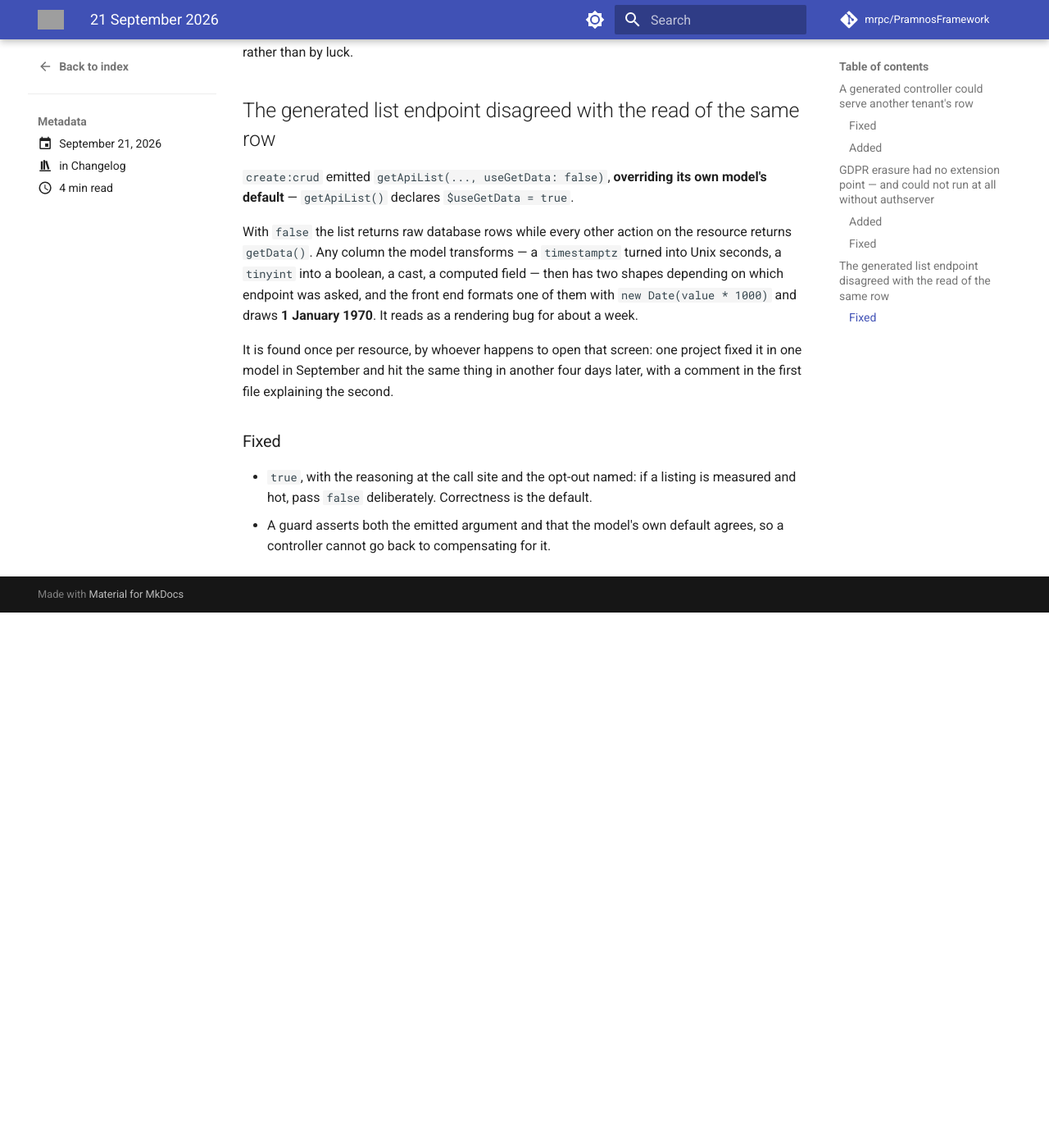
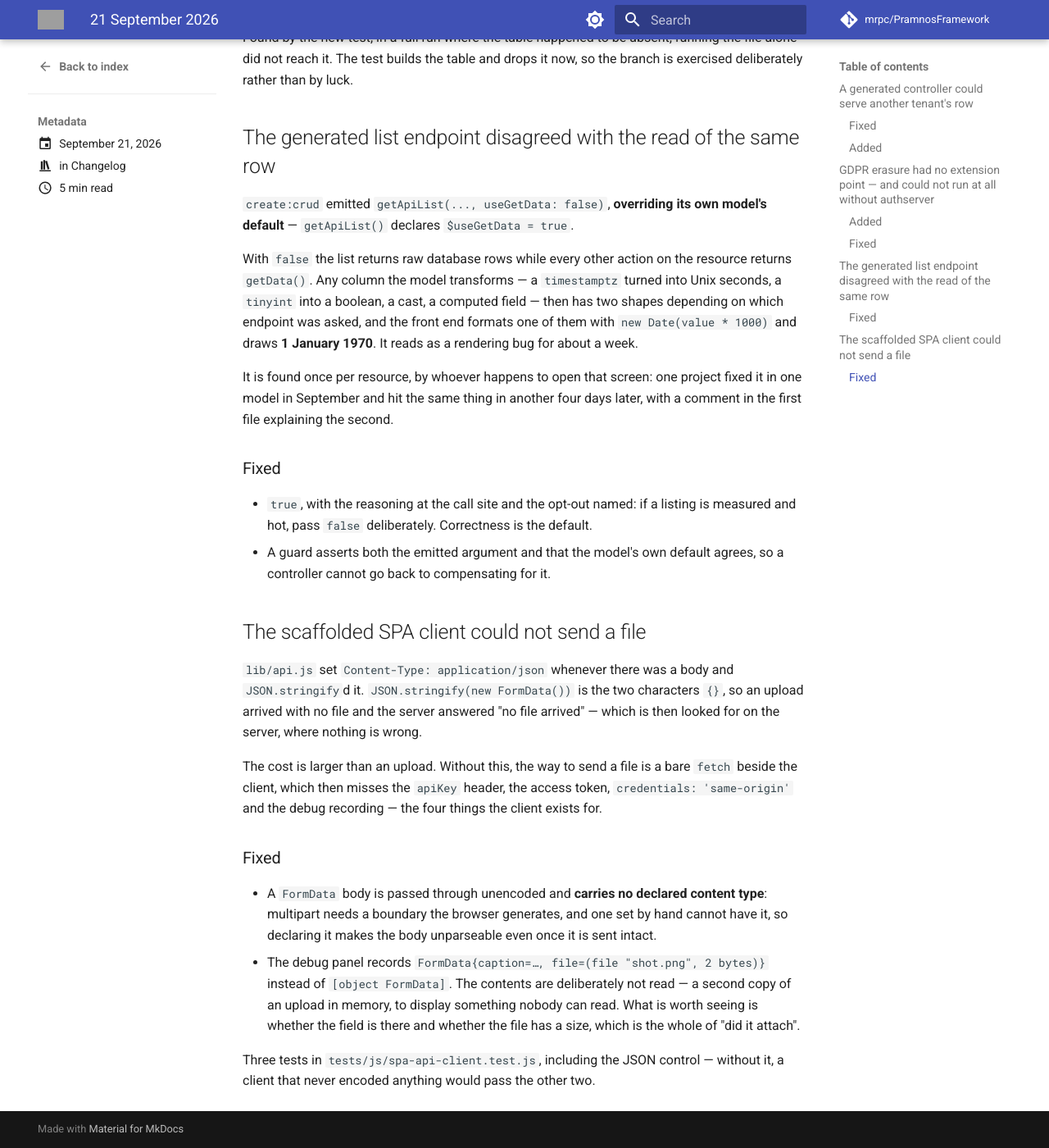
Before and after one commit to mrpc/PramnosFramework, an MkDocs documentation site: the page built from docs/version-history/posts/2026-09-21.md, in a window 1280 px wide and 1400 px high, scrolled down 2418 px. Shown: the whole window at 82% size. Built offline with MkDocs 1.6.1 and Material for MkDocs 9.7.7, drawn with Linux system fonts in a browser that asks for light colours; comment, search, counter and statistics services are not loaded; before the commit the page ends 3165 px from its top, so only the background shows below that; some of the changed text lies outside the part shown; grey boxes are pictures that could not be loaded.

Commit message:
fix(scaffolding): the scaffolded SPA client could not send a file
`lib/api.js` set `Content-Type: application/json` whenever there was a body and
`JSON.stringify`d it. `JSON.stringify(new FormData())` is the two characters
`{}`, so an upload arrived with no file and the server answered "no file
arrived" — looked for on the server, where nothing is wrong.

The cost is larger than an upload. Without this, the way to send a file is a
bare `fetch` beside the client, which then misses the apiKey header, the access
token, `credentials: 'same-origin'` and the debug recording — the four things
the client exists for.

A FormData body is passed through unencoded and carries no declared content
type: multipart needs a boundary the browser generates, and one set by hand
cannot have it, so declaring it makes the body unparseable even once it is sent
intact.

The debug panel records `FormData{caption=…, file=(file "shot.png", 2 bytes)}`
rather than `[object FormData]`. The contents are deliberately not read — that
would be a second copy of an upload in memory to display something nobody can
read. Whether the field is there and whether the file has a size is the whole of
"did it attach".

Three tests, including the JSON control: without it a client that never encoded
anything would pass the other two.

```diff
--- a/docs/version-history/posts/2026-09-21.md
+++ b/docs/version-history/posts/2026-09-21.md
@@ -6,11 +6,12 @@ categories:
 
 # 21 September 2026
 
-3 changes:
+4 changes:
 
 - A generated controller could serve another tenant's row
 - GDPR erasure had no extension point — and could not run at all without `authserver`
 - The generated list endpoint disagreed with the read of the same row
+- The scaffolded SPA client could not send a file
 
 <!-- more -->
 
@@ -124,3 +125,29 @@ in the first file explaining the second.
   measured and hot, pass `false` deliberately. Correctness is the default.
 - A guard asserts both the emitted argument and that the model's own default agrees, so a
   controller cannot go back to compensating for it.
+
+
+## The scaffolded SPA client could not send a file
+
+`lib/api.js` set `Content-Type: application/json` whenever there was a body and
+`JSON.stringify`d it. `JSON.stringify(new FormData())` is the two characters `{}`, so an
+upload arrived with no file and the server answered "no file arrived" — which is then
+looked for on the server, where nothing is wrong.
+
+The cost is larger than an upload. Without this, the way to send a file is a bare `fetch`
+beside the client, which then misses the `apiKey` header, the access token,
+`credentials: 'same-origin'` and the debug recording — the four things the client exists
+for.
+
+### Fixed
+
+- A `FormData` body is passed through unencoded and **carries no declared content type**:
+  multipart needs a boundary the browser generates, and one set by hand cannot have it, so
+  declaring it makes the body unparseable even once it is sent intact.
+- The debug panel records `FormData{caption=…, file=(file "shot.png", 2 bytes)}` instead of
+  `[object FormData]`. The contents are deliberately not read — a second copy of an upload
+  in memory, to display something nobody can read. What is worth seeing is whether the
+  field is there and whether the file has a size, which is the whole of "did it attach".
+
+Three tests in `tests/js/spa-api-client.test.js`, including the JSON control — without it,
+a client that never encoded anything would pass the other two.
```
Also changed, not shown: docs/Pramnos_Upgrade_Guide.md (+1 -0 lines).
